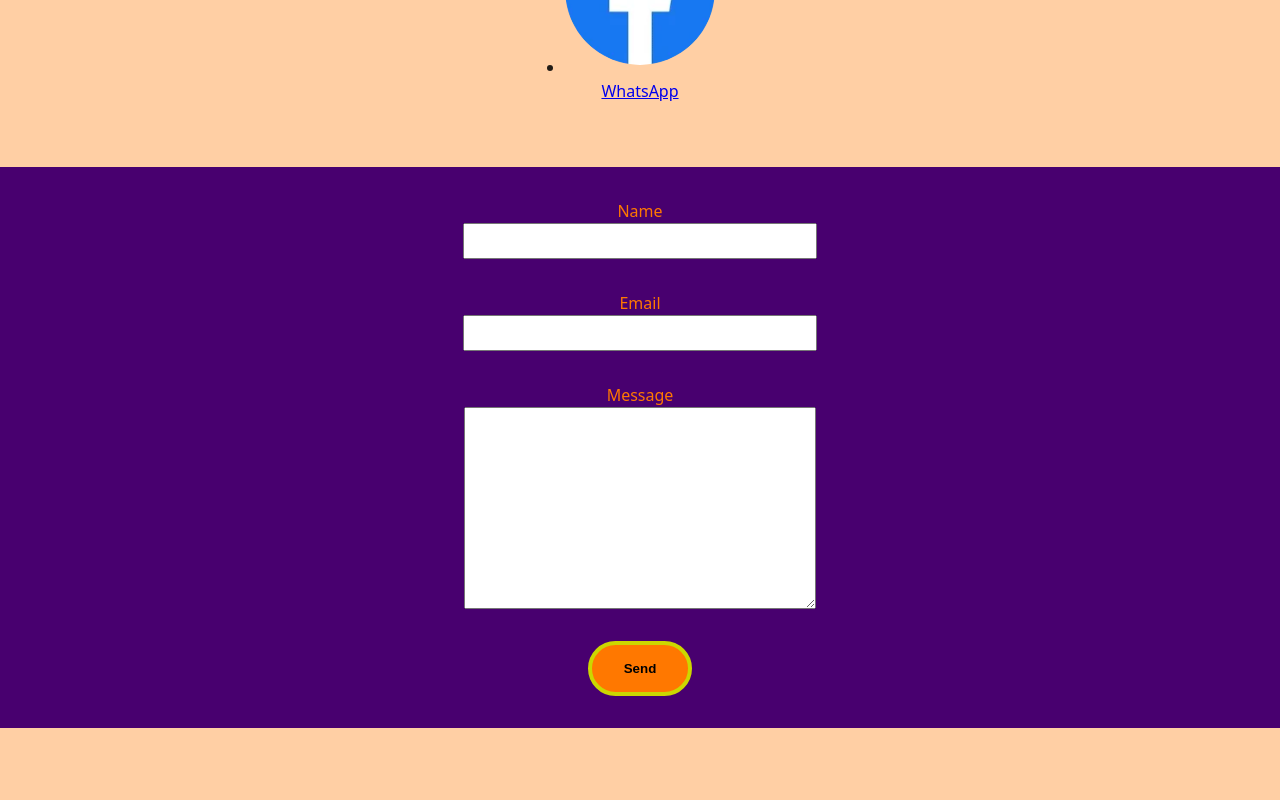
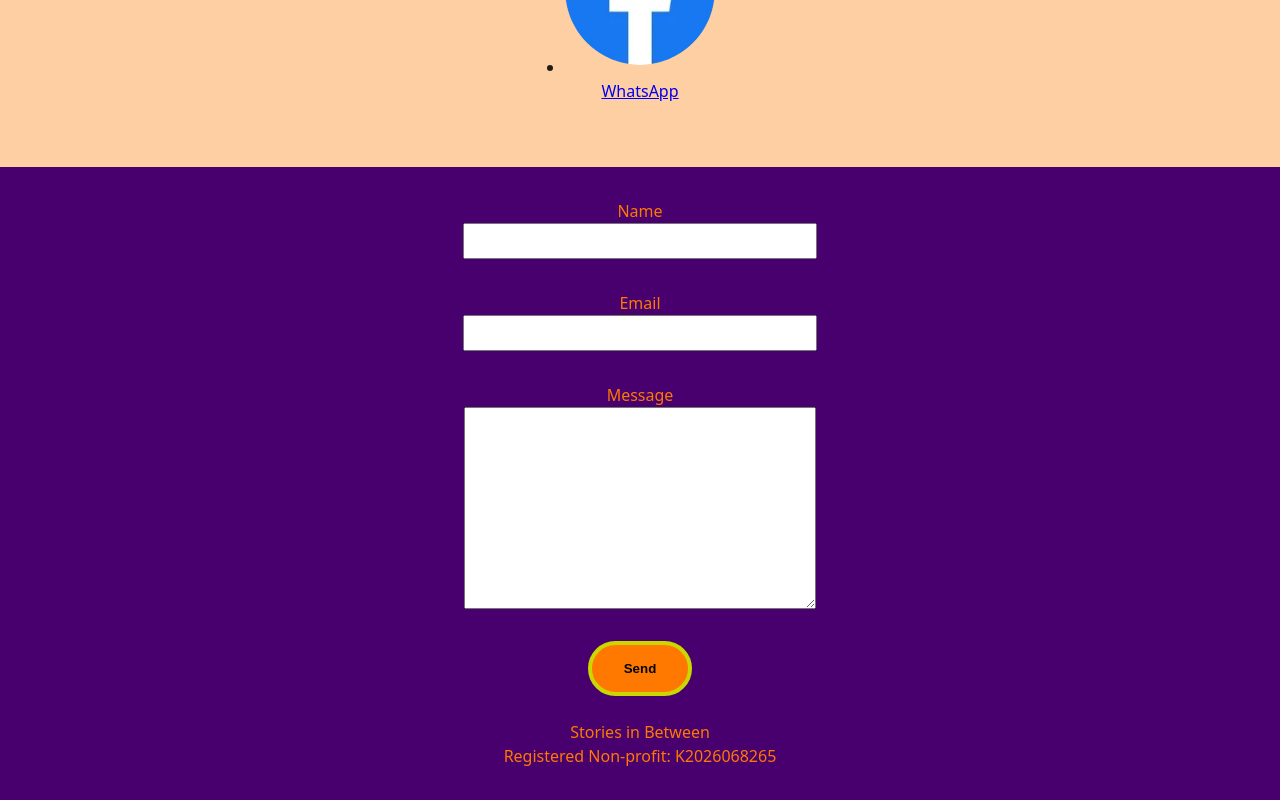
Before and after one commit to almac8/stories_inbetween, a React (Vite) app: page / in a window 1280 px wide. Shown: the part 6333-7133 px from the top of the page. Before the commit the page ends 7061 px from the top, so only its background shows below. Built offline with nearby package versions, Linux system fonts and the light colour scheme.

Commit message:
Added NPC number to the footer

```diff
--- a/src/sections/ContactUsSection/ContactUsSection.tsx
+++ b/src/sections/ContactUsSection/ContactUsSection.tsx
@@ -12,6 +12,10 @@ const ContactUsSection = () => (
     <textarea></textarea>
 
     <button type="submit">Send</button>
+
+    <br />
+    <p>Stories in Between</p>
+    <p>Registered Non-profit: K2026068265</p>
   </form>
 )
 
```
